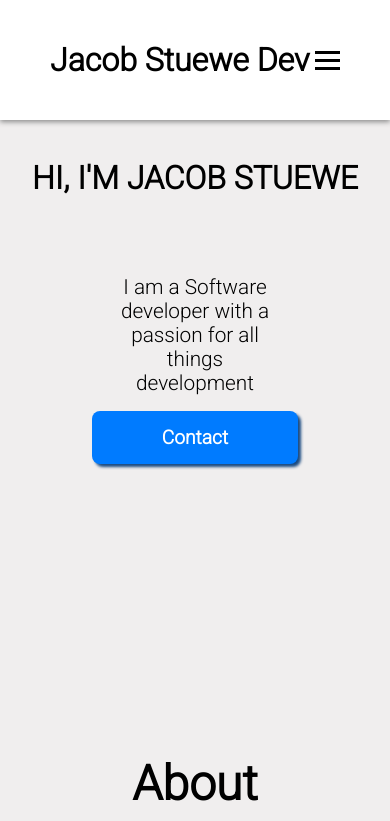
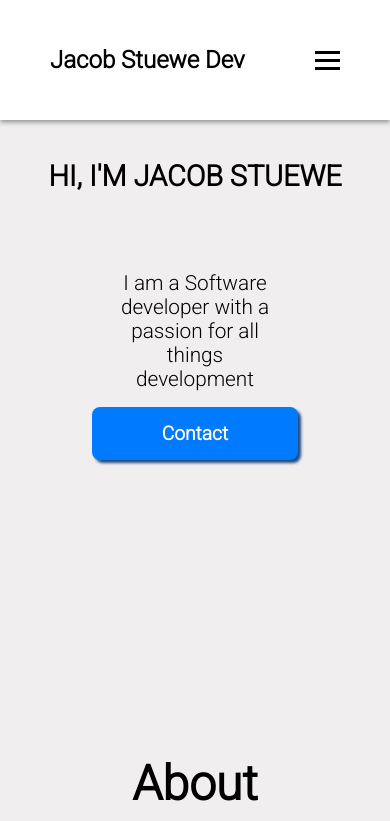
Before and after one commit to jstuewe11/personal-website, a plain HTML site: page index.html in a window 390 px wide. Shown: the top 821 px of the page. Drawn offline with Linux system fonts and the light colour scheme.

Commit message:
Add files via upload

```diff
--- a/styles.css
+++ b/styles.css
@@ -528,7 +528,7 @@ input[type="submit"].fcf-btn-block, input[type="reset"].fcf-btn-block, input[typ
     }
 
     .name-intro{
-        font-size: 2rem;
+        font-size: 1.8rem;
     }
 
     .name-desc{
@@ -538,4 +538,8 @@ input[type="submit"].fcf-btn-block, input[type="reset"].fcf-btn-block, input[typ
     .flip-card-title{
         font-size: 1.5rem;
     }
+
+    .nav-branding{
+        font-size: 1.5rem;
+    }
 }
```
